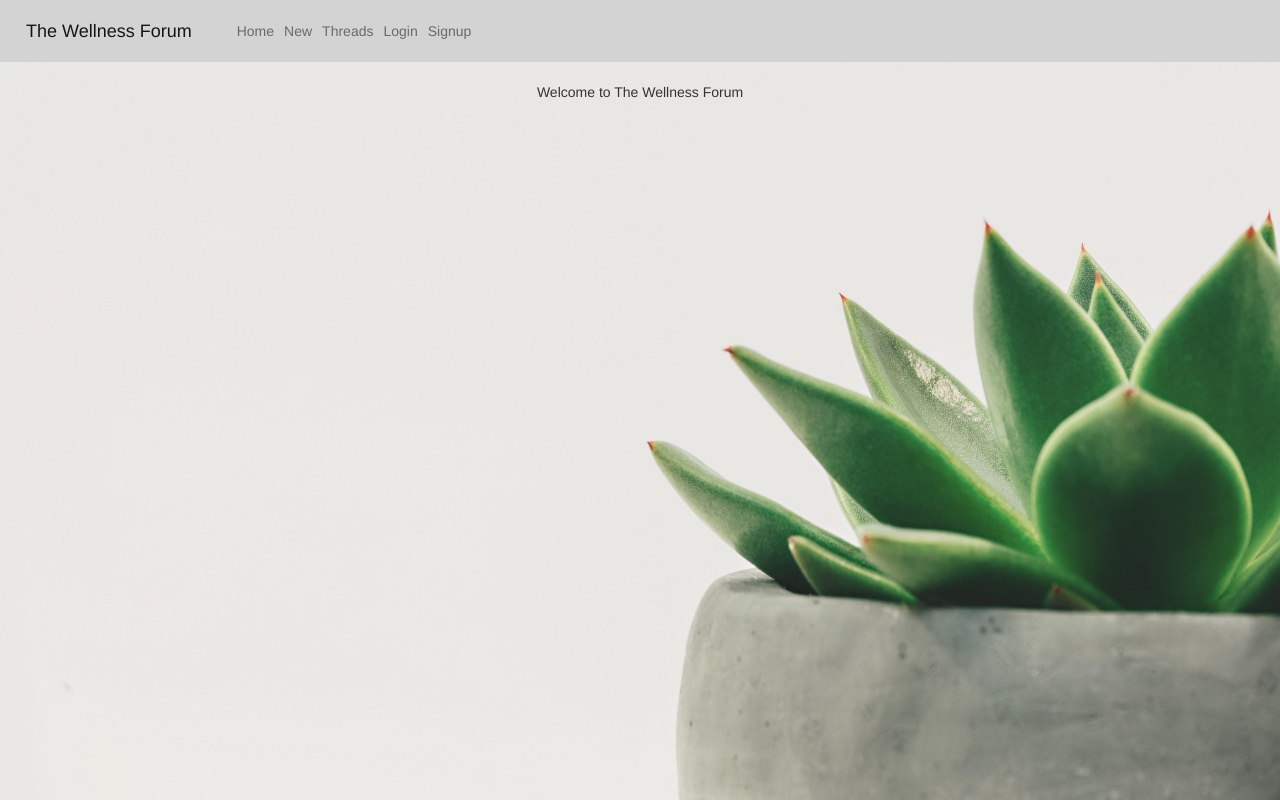
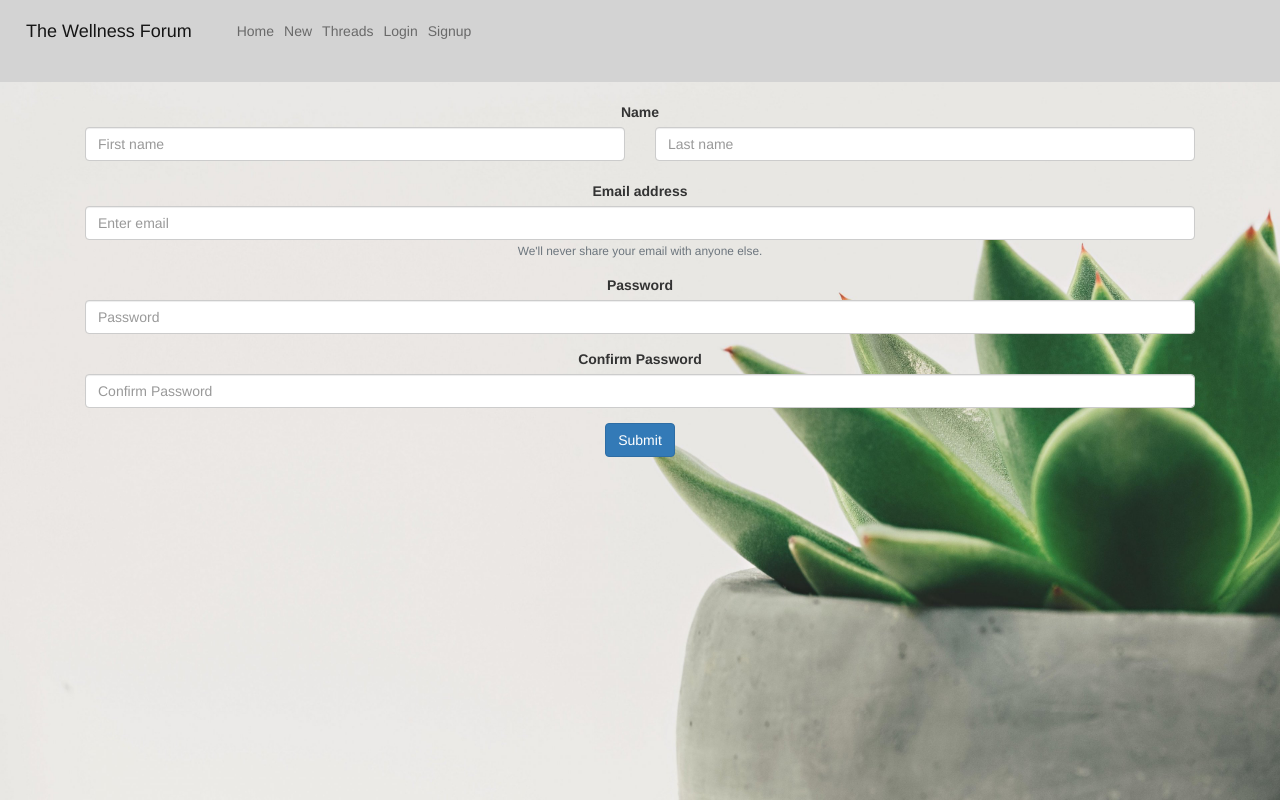
Before and after one commit to disha-saraiya/dishas-shwetam-project3, a React (Create React App) app: page /signup in a window 1280 px wide. Built offline with nearby package versions, Linux system fonts and the light colour scheme.

Commit message:
Added login and signup page

```diff
--- a/package.json
+++ b/package.json
@@ -10,6 +10,8 @@
     "react": "^17.0.2",
     "react-bootstrap": "^1.5.2",
     "react-dom": "^17.0.2",
+    "react-router": "^5.2.0",
+    "react-router-dom": "^5.2.0",
     "react-scripts": "4.0.3",
     "web-vitals": "^1.1.1"
   },
--- a/src/App.js
+++ b/src/App.js
@@ -1,14 +1,28 @@
 import './App.css';
 import Navigation from './components/Navigation';
-import background from "./background.jpg";
-import background2 from './background2.jpg';
+import Home from './components/Home';
+import Login from './components/Login';
+import Signup from './components/Signup';
+import {
+  BrowserRouter as Router,
+  Switch,
+  Route,
+  useParams,
+} from 'react-router-dom';
 
 
 function App() {
   return (
     <div className="App">
       <Navigation />
-      Welcome to The Wellness Forum
+      <Router>
+      <Switch>
+        <Route exact path = "/"><Home /></Route>
+        <Route path = "/login"><Login /></Route>
+        <Route path = "/signup"><Signup /></Route>
+      </Switch>
+      </Router>
+
     </div>
   );
 }
--- /dev/null
+++ b/src/components/Home.js
@@ -0,0 +1,11 @@
+import React from 'react';
+
+function Home(){
+
+return(
+  <div>
+      Welcome to the Wellness Forum
+  </div>)
+}
+
+export default Home;
--- a/src/components/Login.js
+++ b/src/components/Login.js
@@ -0,0 +1,29 @@
+import React from 'react';
+import { Form, Button } from 'react-bootstrap';
+
+
+function Login(){
+    return(
+        <div id="login" className = "container">
+            <Form>
+            <Form.Group controlId="formBasicEmail">
+            <Form.Label>Email address</Form.Label>
+            <Form.Control type="email" placeholder="Enter email" />
+            <Form.Text className="text-muted">
+                We'll never share your email with anyone else.
+            </Form.Text>
+            </Form.Group>
+
+            <Form.Group controlId="formBasicPassword">
+            <Form.Label>Password</Form.Label>
+            <Form.Control type="password" placeholder="Password" />
+            </Form.Group>
+            <Button variant="primary" type="submit">
+                Submit
+            </Button>
+            </Form>
+        </div>
+        )
+}
+
+export default Login;
--- a/src/components/Navigation.js
+++ b/src/components/Navigation.js
@@ -6,22 +6,24 @@ function Navigation(){
 
     return(
         <div className = "navigation">
+            <div className="row">
+                <div className = "col-md-12">
                 <Navbar collapseOnSelect sticky="top" variant = "light" expand="lg">
-                    <Navbar.Brand href="home">The Wellness Forum</Navbar.Brand>
+                    <Navbar.Brand href="/">The Wellness Forum</Navbar.Brand>
                     <Navbar.Toggle aria-controls="responsive-navbar-nav" />
                     <Navbar.Collapse id="responsive-navbar-nav">
                     <Nav className="mr-auto">
-                        <Nav.Link href="home">Home</Nav.Link>
+                        <Nav.Link href="/">Home</Nav.Link>
                         <Nav.Link href="home">New</Nav.Link>
                         <Nav.Link href="link">Threads</Nav.Link>
-                        <Nav.Link href="login">Login</Nav.Link>
-                        <Nav.Link href="signup">Signup</Nav.Link>
+                        <Nav.Link href="/login">Login</Nav.Link>
+                        <Nav.Link href="/signup">Signup</Nav.Link>
                     </Nav>
 
                     </Navbar.Collapse>
     </Navbar>
-
-
+    </div>
+        </div>
 </div>
 
         )
--- a/src/components/Signup.js
+++ b/src/components/Signup.js
@@ -0,0 +1,51 @@
+import React from 'react';
+import { Row, Col, Form, Button } from 'react-bootstrap';
+
+
+function Signup(){
+    return(
+        <div className = "container">
+            <br />
+            <Form>
+
+            <Form.Label>Name</Form.Label>
+            <Row>
+            <Col>
+            <Form.Control placeholder="First name" />
+            </Col>
+            <Col>
+            <Form.Control placeholder="Last name" />
+            </Col>
+            </Row>
+
+            <br />
+
+            <Form.Group controlId="formBasicEmail">
+            <Form.Label>Email address</Form.Label>
+            <Form.Control type="email" placeholder="Enter email" />
+            <Form.Text className="text-muted">
+                We'll never share your email with anyone else.
+            </Form.Text>
+            </Form.Group>
+
+            <Form.Group controlId="formBasicPassword">
+            <Form.Label>Password</Form.Label>
+            <Form.Control type="password" placeholder="Password" />
+            </Form.Group>
+
+
+            <Form.Group controlId="formBasicPassword">
+            <Form.Label>Confirm Password</Form.Label>
+            <Form.Control type="confirmpassword" placeholder="Confirm Password" />
+            </Form.Group>
+
+
+            <Button variant="primary" type="submit">
+                Submit
+            </Button>
+            </Form>
+        </div>
+        )
+}
+
+export default Signup;
```
Also changed, not shown: 1 other file (tests, documents, lock files or other folders).
